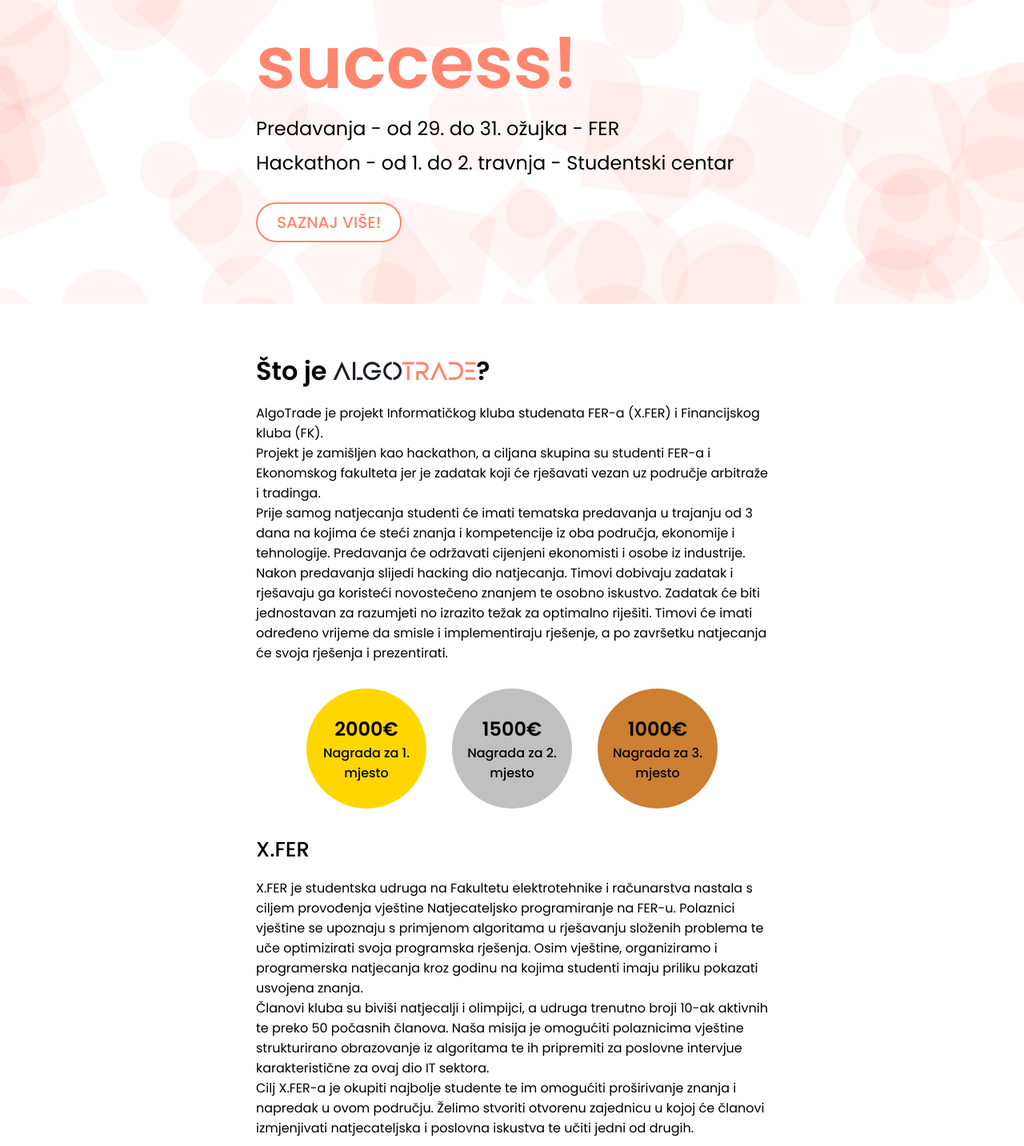
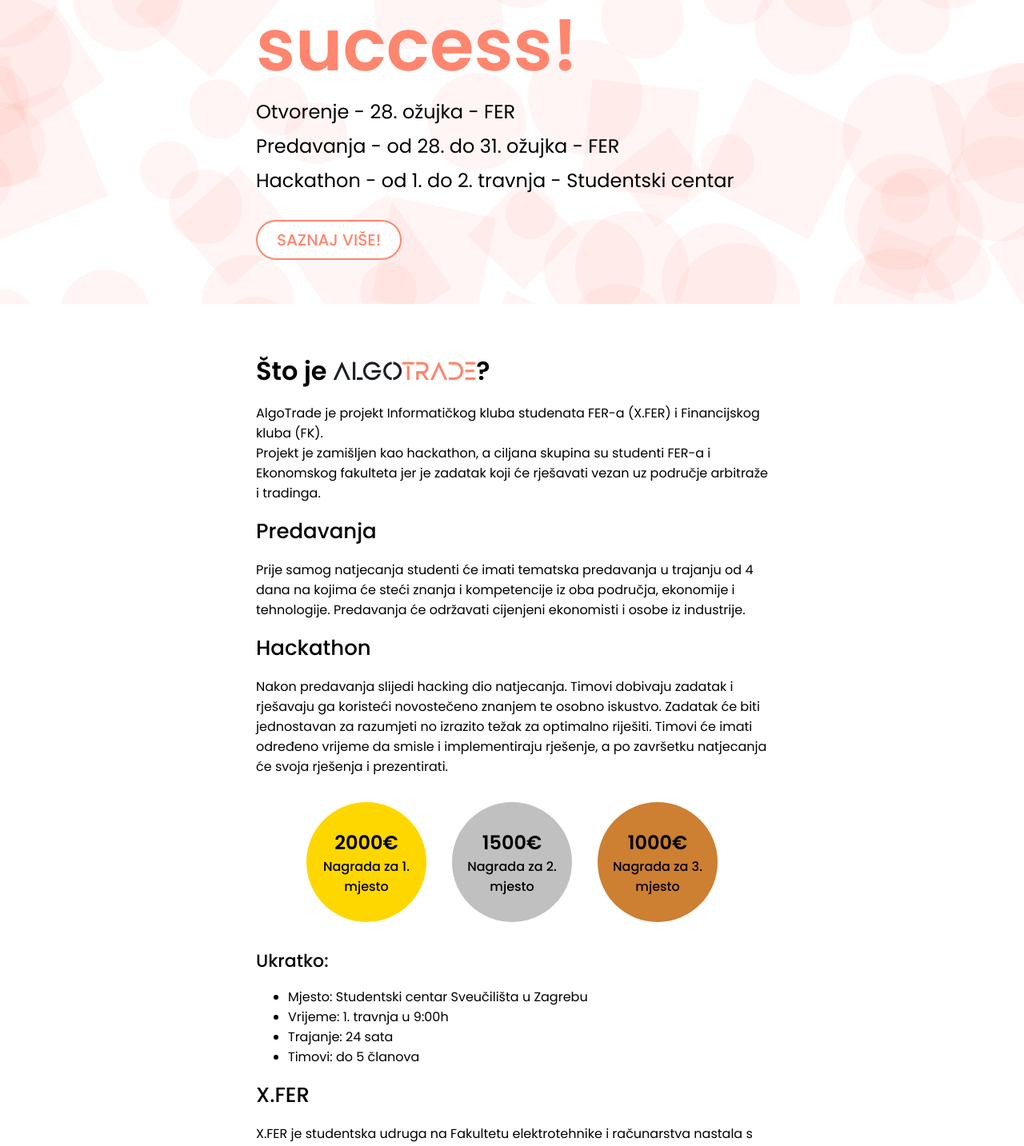
Before and after one commit to x-fer/algotrade-2023-web, a React (Create React App) app: page / in a window 1280 px wide. Shown: the part 420-1853 px from the top of the page at 80% size. Built offline with nearby package versions, Linux system fonts and the light colour scheme.

Commit message:
dodane neke sitnice

```diff
--- a/public/index.html
+++ b/public/index.html
@@ -31,8 +31,8 @@
       user's mobile device or desktop. See https://developers.google.com/web/fundamentals/web-app-manifest/
     -->
     <link rel="manifest" href="%PUBLIC_URL%/site.webmanifest" />
-    <meta name="msapplication-TileColor" content="#da532c" />
-    <meta name="theme-color" content="#ffffff" />
+    <meta name="msapplication-TileColor" content="#ff866e" />
+    <meta name="theme-color" content="#ff866e" />
     <meta
       property="og:image"
       content="https://algotrade.xfer.hr/embed-image.png"
--- a/src/components/AboutSlide/AboutSlide.tsx
+++ b/src/components/AboutSlide/AboutSlide.tsx
@@ -16,19 +16,22 @@
         Projekt je zamišljen kao hackathon, a ciljana skupina su studenti FER-a
         i Ekonomskog fakulteta jer je zadatak koji će rješavati vezan uz
         područje arbitraže i tradinga.
-        <br />
+      </div>
+      <div className="subtitle">Predavanja</div>
+      <div className="event-description">
         Prije samog natjecanja studenti će imati tematska predavanja u trajanju
-        od 3 dana na kojima će steći znanja i kompetencije iz oba područja,
+        od 4 dana na kojima će steći znanja i kompetencije iz oba područja,
         ekonomije i tehnologije. Predavanja će održavati cijenjeni ekonomisti i
         osobe iz industrije.
-        <br />
+      </div>
+      <div className="subtitle">Hackathon</div>
+      <div className="event-description">
         Nakon predavanja slijedi hacking dio natjecanja. Timovi dobivaju zadatak
         i rješavaju ga koristeći novostečeno znanjem te osobno iskustvo. Zadatak
         će biti jednostavan za razumjeti no izrazito težak za optimalno
         riješiti. Timovi će imati određeno vrijeme da smisle i implementiraju
         rješenje, a po završetku natjecanja će svoja rješenja i prezentirati.
       </div>
-
       <div className="at-event-prizes">
         <div className="at-event-prize gold">
           <div className="at-prize-amount">2000€</div>
@@ -42,6 +45,16 @@
           <div className="at-prize-amount">1000€</div>
           <div className="at-prize-description">Nagrada za 3. mjesto</div>
         </div>
+      </div>
+
+      <div className="subtitle-smaller">Ukratko:</div>
+      <div className="event-description">
+        <ul className="event-description-list">
+          <li>Mjesto: Studentski centar Sveučilišta u Zagrebu</li>
+          <li>Vrijeme: 1. travnja u 9:00h</li>
+          <li>Trajanje: 24 sata</li>
+          <li>Timovi: do 5 članova</li>
+        </ul>
       </div>
 
       <div className="subtitle">X.FER</div>
--- a/src/components/AboutSlide/aboutSlide.scss
+++ b/src/components/AboutSlide/aboutSlide.scss
@@ -12,6 +12,11 @@
     font-size: 26px;
     font-weight: 500;
     margin-top: 16px;
+  }
+
+  .subtitle-smaller {
+    font-size: 22px;
+    font-weight: 500;
   }
 
   .event-description {
--- a/src/components/ContactSlide/ContactSlide.tsx
+++ b/src/components/ContactSlide/ContactSlide.tsx
@@ -1,10 +1,22 @@
-import React from "react";
+import React, { useState } from "react";
 import Slide from "../Slide/Slide";
 import "./contactSlide.scss";
+import { questionsData } from "./questions-data";
 
 const ContactSlide = () => {
+  const [activeQuestions, setActiveQuestions] = useState<number[]>([]);
+
+  const handleQuestionToggle = (idx: number) => {
+    if (activeQuestions.includes(idx)) {
+      setActiveQuestions(activeQuestions.filter((q) => q !== idx));
+    } else {
+      setActiveQuestions([...activeQuestions, idx]);
+    }
+  };
+
   return (
     <Slide className="at-contact-slide" id="contact">
+      {/* Dodaj " i česta pitanja" u title kad smisliš FAQ */}
       <div className="at-title">Kontakt</div>
 
       <div className="at-contact-subtitle">
@@ -27,6 +39,32 @@
           @algotrade_hackathon
         </a>
       </div>
+
+      {questionsData && questionsData.length > 0 && (
+        <div className="at-questions-container">
+          {questionsData.map((faqEntry, idx) => (
+            <>
+              <button
+                onClick={(e) => handleQuestionToggle(idx)}
+                className="at-faq-question"
+              >
+                <div>{faqEntry.question}</div>
+                <div>{activeQuestions.includes(idx) ? "-" : "+"}</div>
+              </button>
+              <div
+                className={`at-faq-answer ${
+                  activeQuestions.includes(idx) ? "active" : "not-active"
+                }`}
+                // style={{
+                //   maxHeight: activeQuestions.includes(idx) ? "100px" : "0px",
+                // }}
+              >
+                {faqEntry.answer}
+              </div>
+            </>
+          ))}
+        </div>
+      )}
     </Slide>
   );
 };
--- a/src/components/ContactSlide/contactSlide.scss
+++ b/src/components/ContactSlide/contactSlide.scss
@@ -33,4 +33,43 @@
       transition: filter 0.25s;
     }
   }
+
+  .at-questions-container {
+    margin-top: 32px;
+
+    .at-faq-question {
+      background: none;
+      color: inherit;
+      border: none;
+      padding: 0;
+      font: inherit;
+      cursor: pointer;
+      outline: inherit;
+
+      display: flex;
+      justify-content: space-between;
+
+      width: 100%;
+      background-color: silver;
+      color: $primary-dark-color;
+
+      padding: 16px;
+      margin-top: 8px;
+      font-weight: 500;
+    }
+
+    .at-faq-answer {
+      transition: font-size 0.2s, padding 0.2s, color 0.2s;
+      overflow: hidden;
+
+      &.not-active {
+        padding-top: 0px;
+        padding-bottom: 0px;
+        font-size: 0px;
+        color: transparent;
+      }
+
+      padding: 16px;
+    }
+  }
 }
--- /dev/null
+++ b/src/components/ContactSlide/questions-data.ts
@@ -0,0 +1,12 @@
+export type FaqQuestion = {
+  question: string;
+  answer: string;
+};
+
+export const questionsData: FaqQuestion[] = [
+  // {
+  //   question: "Lorem ipsum",
+  //   answer:
+  //     "Lorem ipsum dolor sit amet, consectetur adipiscing elit. Vivamus tincidunt ante massa, nec porttitor lacus semper at. Donec dui sem, egestas in mattis eu, pharetra vel sem. In mi augue, interdum in vehicula eu, placerat ut justo. Phasellus vel libero sodales, viverra sem vel, dictum purus. Morbi feugiat ex massa, eget tincidunt diam laoreet pellentesque. Sed ex nulla, vulputate sit amet laoreet vel, aliquet sed neque. In venenatis tincidunt neque, vitae malesuada erat malesuada ac.",
+  // },
+];
--- a/src/components/Footer/footer.scss
+++ b/src/components/Footer/footer.scss
@@ -51,5 +51,6 @@
     flex-direction: column;
     align-items: center;
     justify-content: center;
+    gap: 8px;
   }
 }
--- a/src/components/HomeSlide/HomeSlide.tsx
+++ b/src/components/HomeSlide/HomeSlide.tsx
@@ -10,8 +10,9 @@
       <GraphAnimation />
       <div className="inner-div">
         <div className="slogan">Crack the code to financial success!</div>
+        <div className="slogan-subtitle">Otvorenje - 28. ožujka - FER </div>
         <div className="slogan-subtitle">
-          Predavanja - od 29. do 31. ožujka - FER{" "}
+          Predavanja - od 28. do 31. ožujka - FER{" "}
         </div>
         <div className="slogan-subtitle">
           Hackathon - od 1. do 2. travnja - Studentski centar
```
